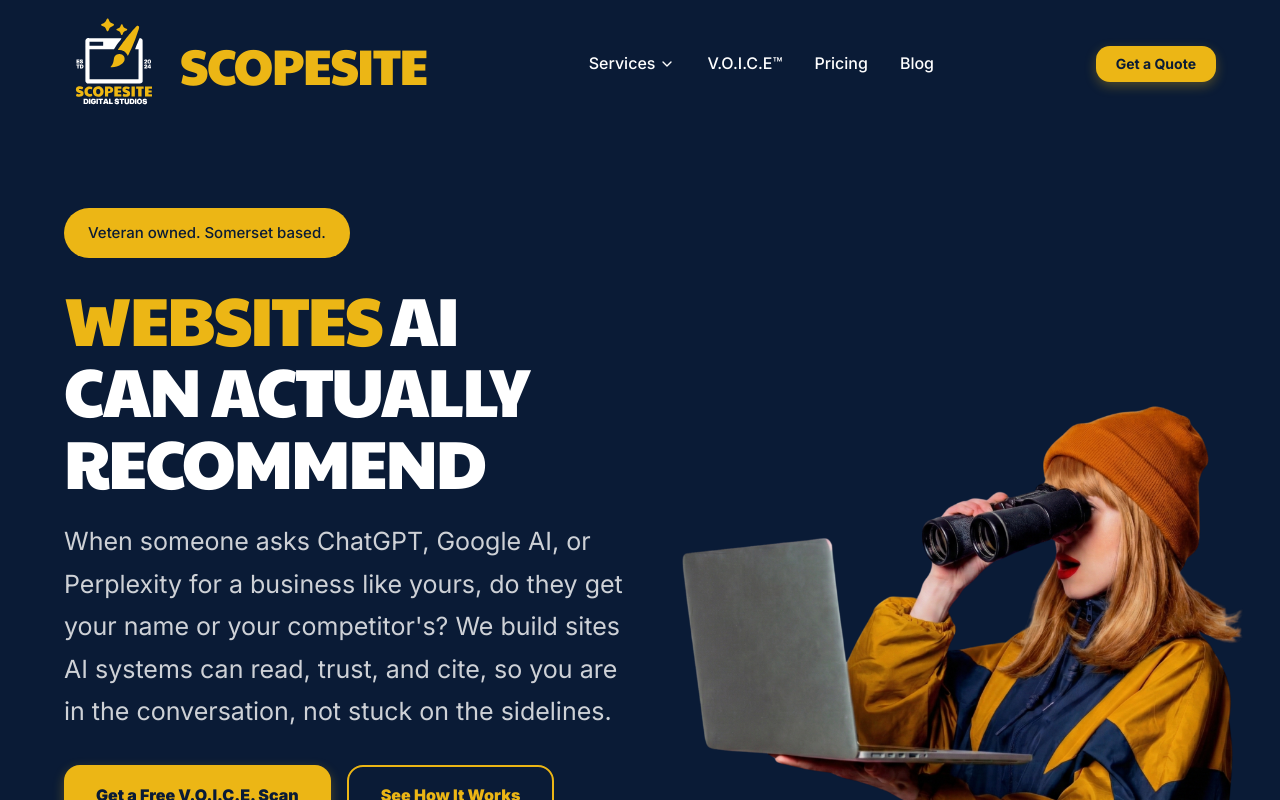
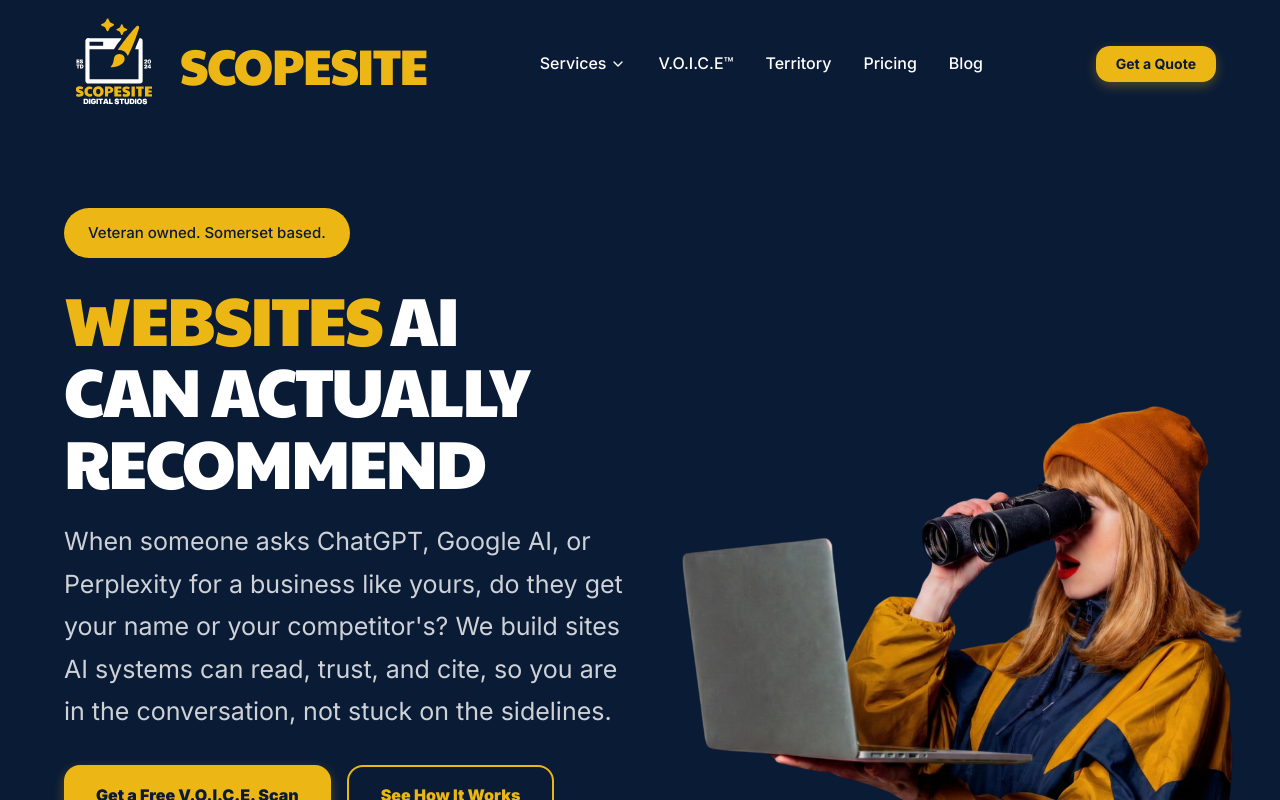
Before and after one commit to Scopesite/scopesite-ssr, a Next.js app: page / in a window 1280 px wide. Shown: the top 800 px of the page. Built offline with nearby package versions, Linux system fonts and the light colour scheme.

Commit message:
chore(territory): add territory state colours and nav link (Phase 0 prereq)

```diff
--- a/src/components/layout/Navigation.tsx
+++ b/src/components/layout/Navigation.tsx
@@ -22,6 +22,7 @@
 
 export const NAV_LINKS: NavLink[] = [
   { label: 'V.O.I.C.E™', href: '/voice' },
+  { label: 'Territory', href: '/territory' },
   { label: 'Pricing', href: '/pricing' },
   { label: 'Blog', href: '/blog' },
 ];
--- a/tailwind.config.ts
+++ b/tailwind.config.ts
@@ -26,6 +26,13 @@
   				orange: '#F68B1E',
   				'orange-accessible': '#B35E00', // WCAG AA on white
   				graphite: '#1E2D50'
+  			},
+  			territory: {
+  				available: '#F5B700',
+  				pending:   '#F59E0B',
+  				claimed:   '#B91C1C',
+  				inactive:  '#64748B',
+  				premium:   '#D4A017',
   			},
   			primary: {
   				DEFAULT: 'hsl(var(--primary))',
```
